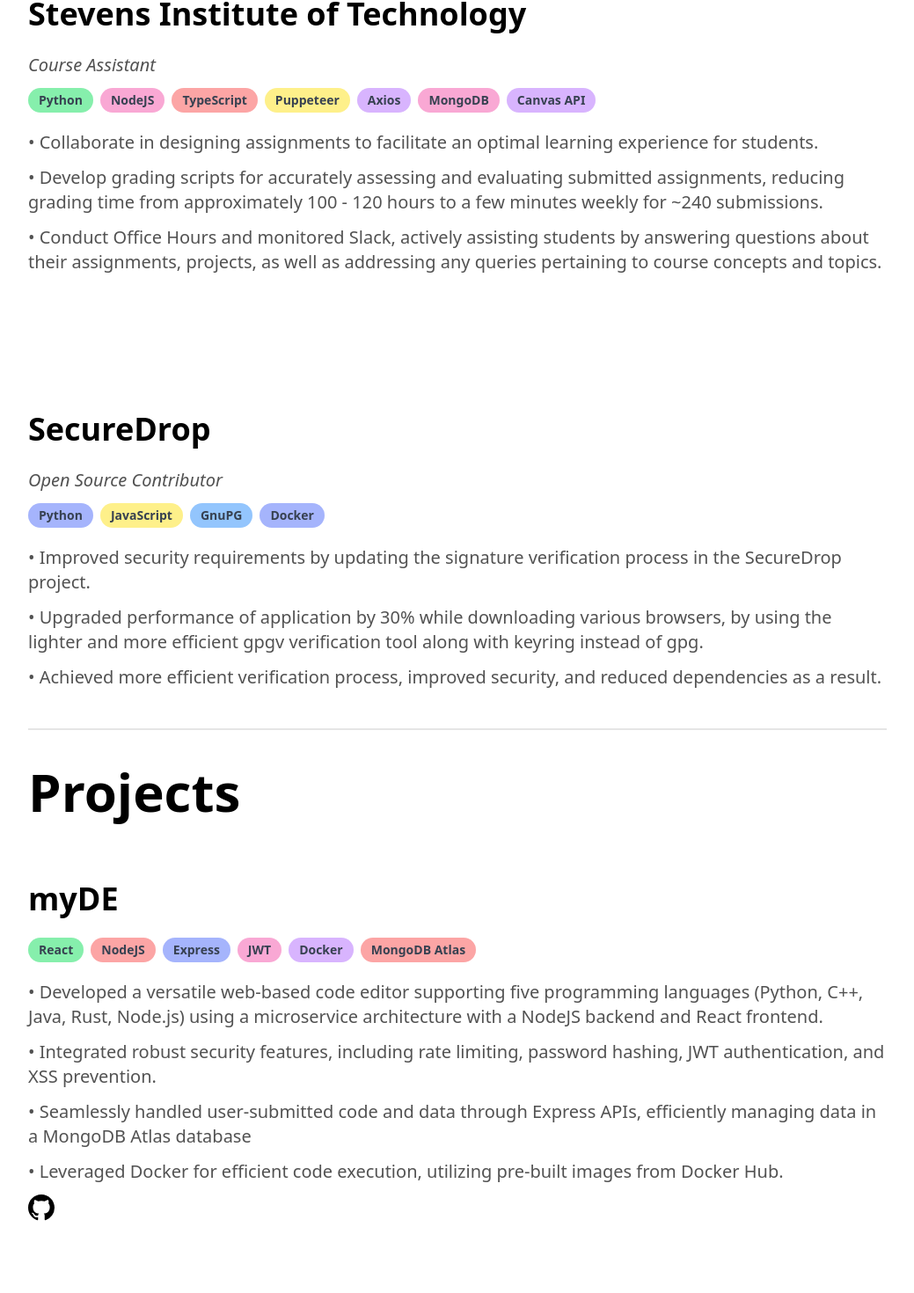
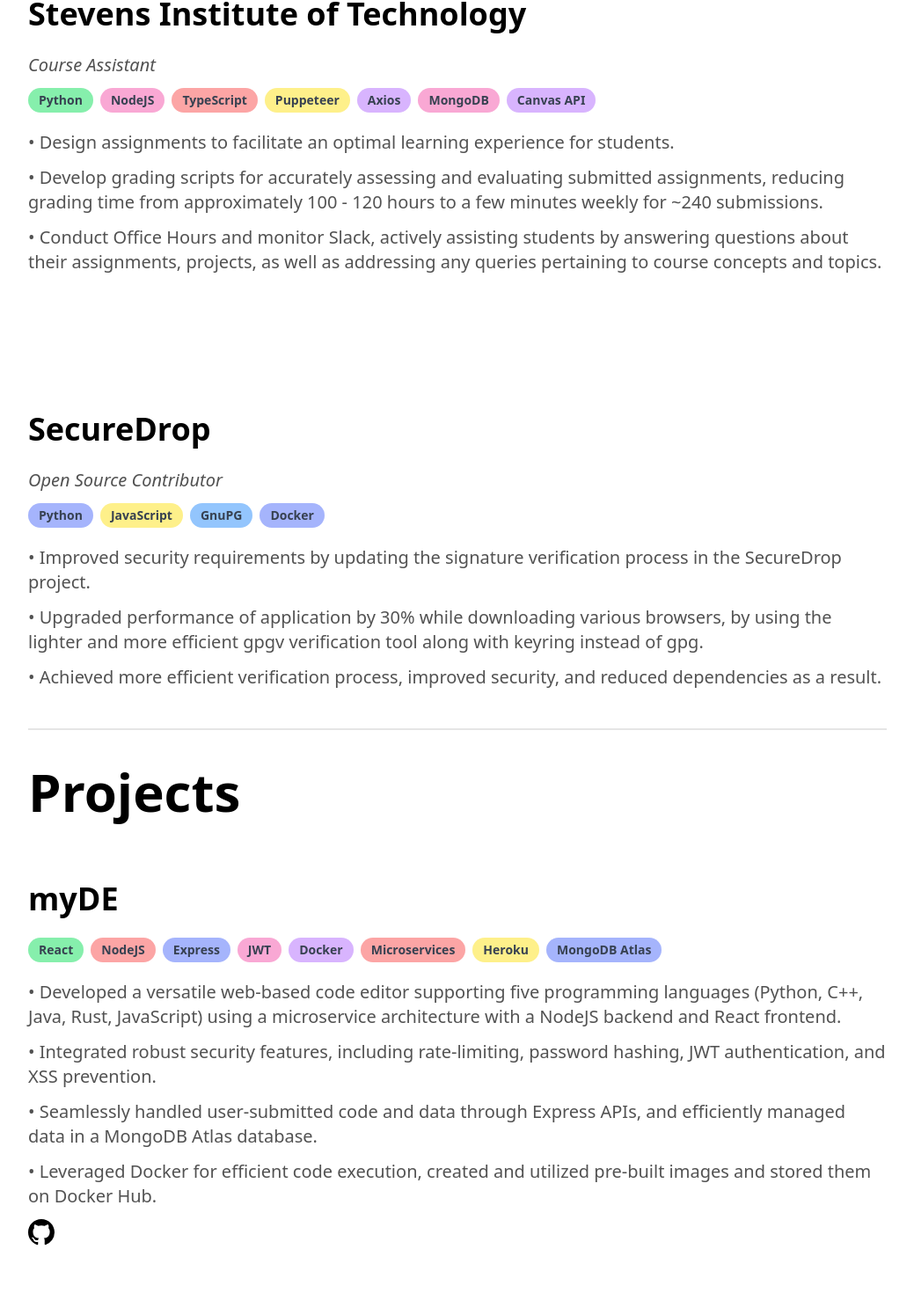
Before and after one commit to noumxn/portfolio, a Next.js app: page / in a window 1280 px wide. Shown: the part 866-2336 px from the top of the page at 88% size, without its empty margins (120-1159 px from the left). Built offline with nearby package versions, Linux system fonts and the light colour scheme.

Commit message:
update content

```diff
--- a/components/ProjectsSection.tsx
+++ b/components/ProjectsSection.tsx
@@ -6,18 +6,18 @@
 const projects = [
   {
     name: "myDE",
-    technologies: ["React", "NodeJS", "Express", "JWT", "Docker", "MongoDB Atlas"],
+    technologies: ["React", "NodeJS", "Express", "JWT", "Docker", "Microservices", "Heroku", "MongoDB Atlas"],
     description:[
-        "Developed a versatile web-based code editor supporting five programming languages (Python, C++, Java, Rust, Node.js) using a microservice architecture with a NodeJS backend and React frontend.",
-        "Integrated robust security features, including rate limiting, password hashing, JWT authentication, and XSS prevention.",
-        "Seamlessly handled user-submitted code and data through Express APIs, efficiently managing data in a MongoDB Atlas database",
-        "Leveraged Docker for efficient code execution, utilizing pre-built images from Docker Hub.",
+        "Developed a versatile web-based code editor supporting five programming languages (Python, C++, Java, Rust, JavaScript) using a microservice architecture with a NodeJS backend and React frontend.",
+        "Integrated robust security features, including rate-limiting, password hashing, JWT authentication, and XSS prevention.",
+        "Seamlessly handled user-submitted code and data through Express APIs, and efficiently managed data in a MongoDB Atlas database.",
+        "Leveraged Docker for efficient code execution, created and utilized pre-built images and stored them on Docker Hub.",
     ],
     github: "https://github.com/noumxn/myDE",
   },
   {
     name: "Web-A11y",
-    technologies: ["NodeJS", "JSDOM", "Axios", "Mocha", "Chai", "Github Workflows"],
+    technologies: ["NodeJS", "JSDOM", "Axios", "Mocha", "Chai", "Github Workflows", "JavaScript", "HTML", "CSS"],
     description: [
         "Developed a NodeJS tool for AA level WCAG 2.2 compliance, leveraging JSDOM for efficient HTML content manipulation on webpages.",
         "Enhances online experiences by achieving a 70% increase in accessibility and expanding the potential userbase by up to 21%.",
--- a/components/WorkSection.tsx
+++ b/components/WorkSection.tsx
@@ -7,9 +7,9 @@
     position: "Course Assistant",
     technologies: ["Python", "NodeJS", "TypeScript", "Puppeteer", "Axios", "MongoDB", "Canvas API"],
     description: [
-        "Collaborate in designing assignments to facilitate an optimal learning experience for students.",
+        "Design assignments to facilitate an optimal learning experience for students.",
         "Develop grading scripts for accurately assessing and evaluating submitted assignments, reducing grading time from approximately 100 - 120 hours to a few minutes weekly for ~240 submissions.",
-        "Conduct Office Hours and monitored Slack, actively assisting students by answering questions about their assignments, projects, as well as addressing any queries pertaining to course concepts and topics.",
+        "Conduct Office Hours and monitor Slack, actively assisting students by answering questions about their assignments, projects, as well as addressing any queries pertaining to course concepts and topics.",
     ],
   },
   {
```
Also changed, not shown: 2 other files (tests, documents, lock files or other folders).
